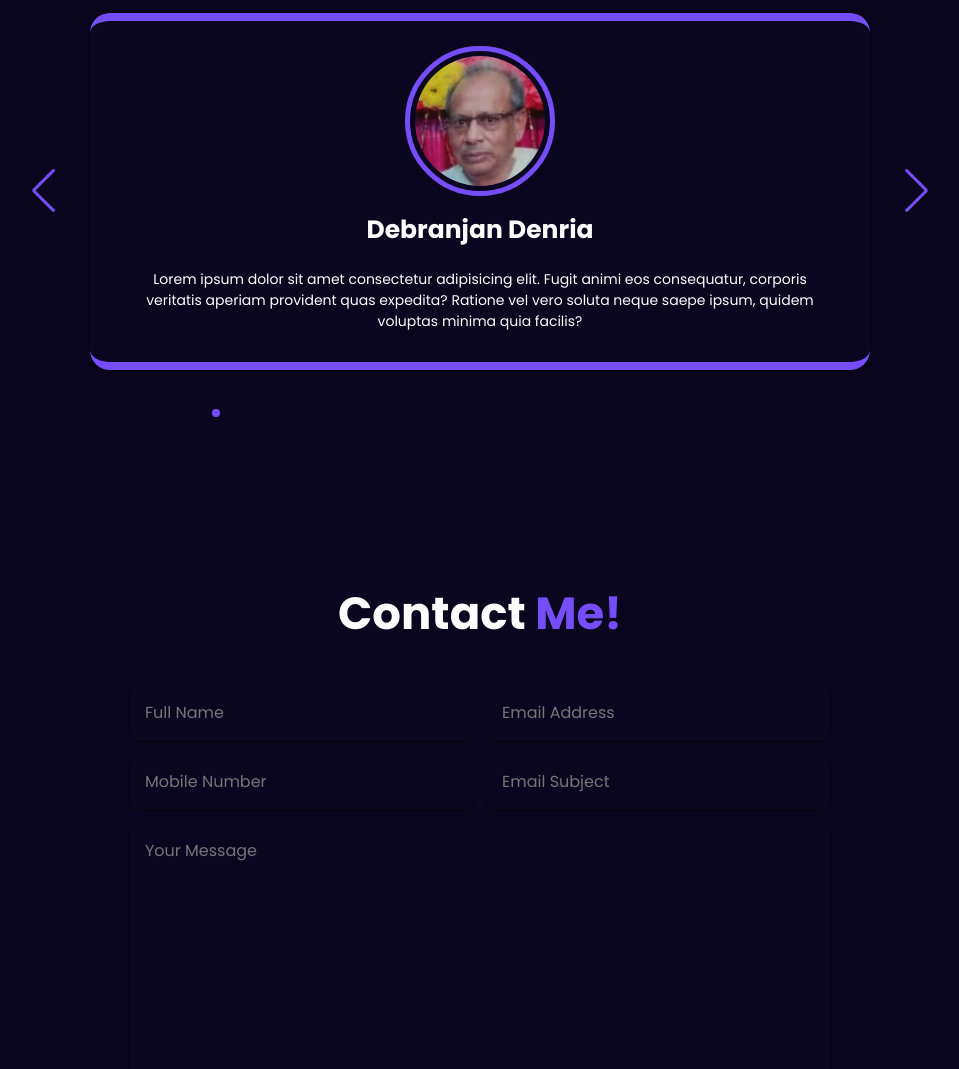
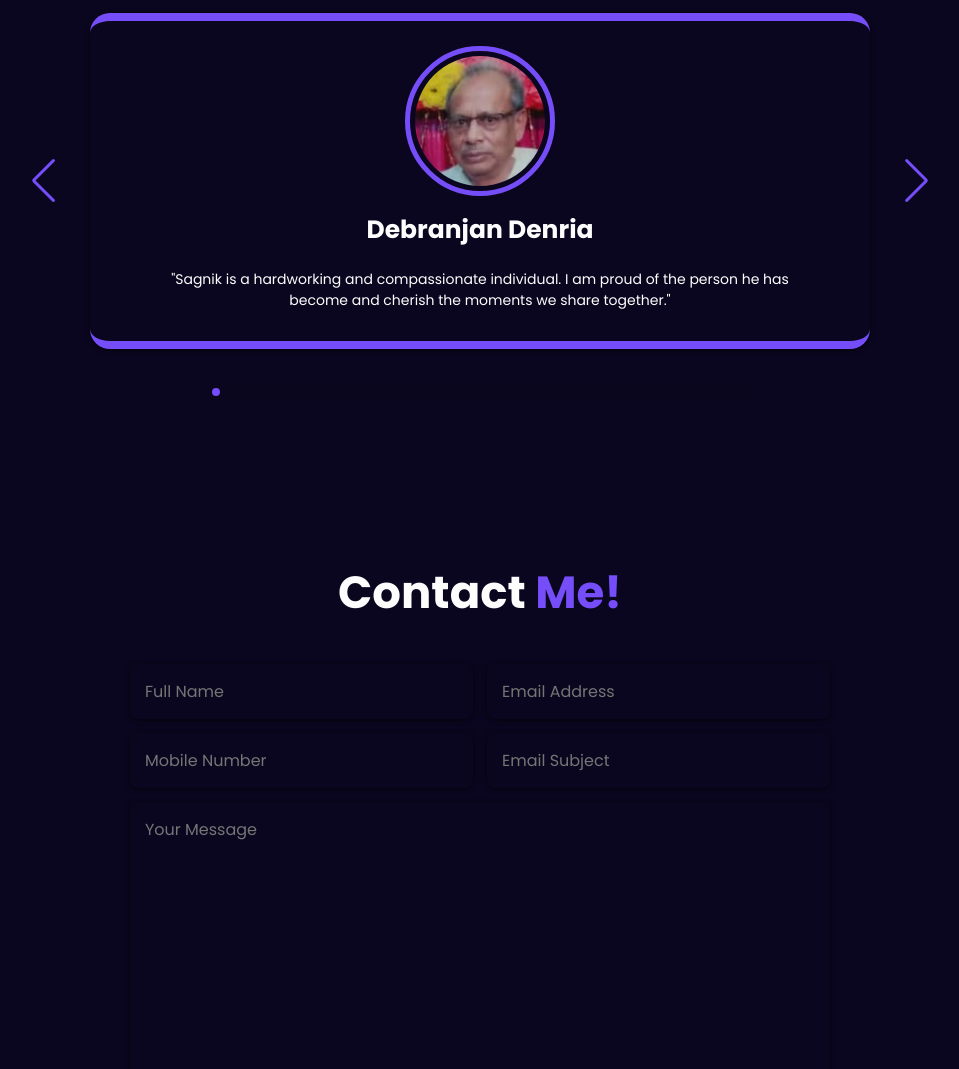
Before and after one commit to Sagnik007-droid/sagnik-portfolio, a website: page index.html in a window 1280 px wide. Shown: the part 3726-4795 px from the top of the page, without its empty margins (160-1119 px from the left). Drawn offline with nearby package versions, Linux system fonts and the light colour scheme; some packages are replaced by stand-ins of ours; a script that the page names is missing.

Commit message:
Updated testimonials section

```diff
--- a/index.html
+++ b/index.html
@@ -171,172 +171,175 @@
                     <div class="testimonial-slide swiper-slide">
                         <img src="images/testimonials/dadu.png" alt="">
                         <h3>Debranjan Denria</h3>
-                        <p>Lorem ipsum dolor sit amet consectetur adipisicing elit. Fugit animi eos consequatur, corporis veritatis aperiam provident quas expedita? Ratione vel vero soluta neque saepe ipsum, quidem voluptas minima quia facilis?</p>
+                        <p>"Sagnik is a hardworking and compassionate individual. I am proud of the person he has become and cherish the moments we share together."</p>
                     </div>
                     <div class="testimonial-slide swiper-slide">
                         <img src="images/testimonials/kruti.png" alt="">
                         <h3>Rakhi Ghosh</h3>
-                        <p>Lorem ipsum dolor sit amet consectetur adipisicing elit. Fugit animi eos consequatur, corporis veritatis aperiam provident quas expedita? Ratione vel vero soluta neque saepe ipsum, quidem voluptas minima quia facilis?</p>
+                        <p>"Sagnik is a dedicated and passionate individual. I appreciate the time we shared and wish him all the best in his future."</p>
                     </div>
                     <div class="testimonial-slide swiper-slide">
                         <img src="images/testimonials/dipu.png" alt="">
                         <h3>Dipanjan Pal</h3>
-                        <p>Lorem ipsum dolor sit amet consectetur adipisicing elit. Fugit animi eos consequatur, corporis veritatis aperiam provident quas expedita? Ratione vel vero soluta neque saepe ipsum, quidem voluptas minima quia facilis?</p>
+                        <p>"Sagnik's attention to detail and problem-solving skills are exceptional. He consistently delivers high-quality work."</p>
                     </div>
                     <div class="testimonial-slide swiper-slide">
                         <img src="images/testimonials/subhayu.png" alt="">
                         <h3>Subhayu Ghosh</h3>
-                        <p>Lorem ipsum dolor sit amet consectetur adipisicing elit. Fugit animi eos consequatur, corporis veritatis aperiam provident quas expedita? Ratione vel vero soluta neque saepe ipsum, quidem voluptas minima quia facilis?</p>
+                        <p>"Working with Sagnik has been a pleasure. His creativity and dedication make him a valuable team member."</p>
                     </div>
                     <div class="testimonial-slide swiper-slide">
                         <img src="images/testimonials/nabu.png" alt="">
                         <h3>Navonil Karmakar</h3>
-                        <p>Lorem ipsum dolor sit amet consectetur adipisicing elit. Fugit animi eos consequatur, corporis veritatis aperiam provident quas expedita? Ratione vel vero soluta neque saepe ipsum, quidem voluptas minima quia facilis?</p>
+                        <p>"Sagnik has a unique ability to understand user needs and translate them into effective designs. Highly recommended!"
+                        </p>
                     </div>
                     <div class="testimonial-slide swiper-slide">
                         <img src="images/testimonials/tammy.png" alt="">
                         <h3>Tamaghna Das</h3>
-                        <p>Lorem ipsum dolor sit amet consectetur adipisicing elit. Fugit animi eos consequatur, corporis veritatis aperiam provident quas expedita? Ratione vel vero soluta neque saepe ipsum, quidem voluptas minima quia facilis?</p>
+                        <p>"Sagnik's insights into market trends have helped us make informed decisions. His contributions are invaluable."</p>
                     </div>
                     <div class="testimonial-slide swiper-slide">
                         <img src="images/testimonials/happy.png" alt="">
                         <h3>Swarnabho Santra</h3>
-                        <p>Lorem ipsum dolor sit amet consectetur adipisicing elit. Fugit animi eos consequatur, corporis veritatis aperiam provident quas expedita? Ratione vel vero soluta neque saepe ipsum, quidem voluptas minima quia facilis?</p>
+                        <p>"Sagnik is a proactive problem solver. His ability to think outside the box has led to innovative solutions."</p>
                     </div>
                     <div class="testimonial-slide swiper-slide">
                         <img src="images/testimonials/camel.png" alt="">
                         <h3>Camellia Mitra</h3>
-                        <p>Lorem ipsum dolor sit amet consectetur adipisicing elit. Fugit animi eos consequatur, corporis veritatis aperiam provident quas expedita? Ratione vel vero soluta neque saepe ipsum, quidem voluptas minima quia facilis?</p>
+                        <p>"Sagnik's analytical skills are top-notch. He has a knack for turning complex data into actionable insights."</p>
                     </div>
                     <div class="testimonial-slide swiper-slide">
                         <img src="images/testimonials/sri.png" alt="">
                         <h3>Sridipta Mukherjee</h3>
-                        <p>Lorem ipsum dolor sit amet consectetur adipisicing elit. Fugit animi eos consequatur, corporis veritatis aperiam provident quas expedita? Ratione vel vero soluta neque saepe ipsum, quidem voluptas minima quia facilis?</p>
+                        <p>"Sagnik's writing is engaging and impactful. He knows how to connect with the audience effectively."</p>
                     </div>
                     <div class="testimonial-slide swiper-slide">
                         <img src="images/testimonials/shreya.png" alt="">
                         <h3>Shreya Hazra</h3>
-                        <p>Lorem ipsum dolor sit amet consectetur adipisicing elit. Fugit animi eos consequatur, corporis veritatis aperiam provident quas expedita? Ratione vel vero soluta neque saepe ipsum, quidem voluptas minima quia facilis?</p>
+                        <p>"Sagnik's thorough understanding of business processes has greatly improved our workflow efficiency."</p>
                     </div>
                     <div class="testimonial-slide swiper-slide">
                         <img src="images/testimonials/mandal.png" alt="">
                         <h3>Sagnik Mandal</h3>
-                        <p>Lorem ipsum dolor sit amet consectetur adipisicing elit. Fugit animi eos consequatur, corporis veritatis aperiam provident quas expedita? Ratione vel vero soluta neque saepe ipsum, quidem voluptas minima quia facilis?</p>
+                        <p>"Sagnik's design work is both creative and functional. He has a great eye for aesthetics."</p>
                     </div>
                     <div class="testimonial-slide swiper-slide">
                         <img src="images/testimonials/soumya.png" alt="">
                         <h3>Soumya Chakraborty</h3>
-                        <p>Lorem ipsum dolor sit amet consectetur adipisicing elit. Fugit animi eos consequatur, corporis veritatis aperiam provident quas expedita? Ratione vel vero soluta neque saepe ipsum, quidem voluptas minima quia facilis?</p>
+                        <p>"Sagnik is a reliable team player. His technical skills and willingness to help others are commendable."</p>
                     </div>
                     <div class="testimonial-slide swiper-slide">
                         <img src="images/testimonials/somtirtha.png" alt="">
                         <h3>Somtirtha Das</h3>
-                        <p>Lorem ipsum dolor sit amet consectetur adipisicing elit. Fugit animi eos consequatur, corporis veritatis aperiam provident quas expedita? Ratione vel vero soluta neque saepe ipsum, quidem voluptas minima quia facilis?</p>
+                        <p>"Sagnik's interpersonal skills make him a joy to work with. He fosters a positive team environment."</p>
                     </div>
                     <div class="testimonial-slide swiper-slide">
                         <img src="images/testimonials/shibu.png" alt="">
                         <h3>Shibasish Nag</h3>
-                        <p>Lorem ipsum dolor sit amet consectetur adipisicing elit. Fugit animi eos consequatur, corporis veritatis aperiam provident quas expedita? Ratione vel vero soluta neque saepe ipsum, quidem voluptas minima quia facilis?</p>
+                        <p>"Sagnik's ability to build relationships is impressive. He has a natural talent for sales."</p>
                     </div>
                     <div class="testimonial-slide swiper-slide">
                         <img src="images/testimonials/avhik.png" alt="">
                         <h3>Avhik Das</h3>
-                        <p>Lorem ipsum dolor sit amet consectetur adipisicing elit. Fugit animi eos consequatur, corporis veritatis aperiam provident quas expedita? Ratione vel vero soluta neque saepe ipsum, quidem voluptas minima quia facilis?</p>
+                        <p>"Sagnik's research skills are outstanding. He approaches problems with curiosity and rigor."</p>
                     </div>
                     <div class="testimonial-slide swiper-slide">
                         <img src="images/testimonials/titas.png" alt="">
                         <h3>Titas Das</h3>
-                        <p>Lorem ipsum dolor sit amet consectetur adipisicing elit. Fugit animi eos consequatur, corporis veritatis aperiam provident quas expedita? Ratione vel vero soluta neque saepe ipsum, quidem voluptas minima quia facilis?</p>
+                        <p>"Sagnik's financial acumen has been a great asset to our team. He provides valuable insights."</p>
                     </div>
                     <div class="testimonial-slide swiper-slide">
                         <img src="images/testimonials/sudip.png" alt="">
                         <h3>Sudip Bhowmick</h3>
-                        <p>Lorem ipsum dolor sit amet consectetur adipisicing elit. Fugit animi eos consequatur, corporis veritatis aperiam provident quas expedita? Ratione vel vero soluta neque saepe ipsum, quidem voluptas minima quia facilis?</p>
+                        <p>"Sagnik's organizational skills are exceptional. He keeps projects on track and within budget."
+                        </p>
                     </div>
                     <div class="testimonial-slide swiper-slide">
                         <img src="images/testimonials/ritam.png" alt="">
                         <h3>Ritam Das</h3>
-                        <p>Lorem ipsum dolor sit amet consectetur adipisicing elit. Fugit animi eos consequatur, corporis veritatis aperiam provident quas expedita? Ratione vel vero soluta neque saepe ipsum, quidem voluptas minima quia facilis?</p>
+                        <p>"Sagnik's coding skills are impressive. He writes clean, efficient code and is always eager to learn."</p>
                     </div>
                     <div class="testimonial-slide swiper-slide">
                         <img src="images/testimonials/kalyan.png" alt="">
                         <h3>Kalyan Sundar Panigrahi</h3>
-                        <p>Lorem ipsum dolor sit amet consectetur adipisicing elit. Fugit animi eos consequatur, corporis veritatis aperiam provident quas expedita? Ratione vel vero soluta neque saepe ipsum, quidem voluptas minima quia facilis?</p>
+                        <p>"Sagnik's commitment to customer satisfaction is evident in everything he does. He goes above and beyond."</p>
                     </div>
                     <div class="testimonial-slide swiper-slide">
                         <img src="images/testimonials/pragga.png" alt="">
                         <h3>Prajna Podder</h3>
-                        <p>Lorem ipsum dolor sit amet consectetur adipisicing elit. Fugit animi eos consequatur, corporis veritatis aperiam provident quas expedita? Ratione vel vero soluta neque saepe ipsum, quidem voluptas minima quia facilis?</p>
+                        <p>"Sagnik's technical expertise in networking has greatly improved our infrastructure."</p>
                     </div>
                     <div class="testimonial-slide swiper-slide">
                         <img src="images/testimonials/susmita2.png" alt="">
                         <h3>Susmita Das</h3>
-                        <p>Lorem ipsum dolor sit amet consectetur adipisicing elit. Fugit animi eos consequatur, corporis veritatis aperiam provident quas expedita? Ratione vel vero soluta neque saepe ipsum, quidem voluptas minima quia facilis?</p>
+                        <p>"Sagnik's creativity shines in event planning. He brings fresh ideas that make our events memorable."</p>
                     </div>
                     <div class="testimonial-slide swiper-slide">
                         <img src="images/testimonials/ananya.png" alt="">
                         <h3>Ananya Ghosh</h3>
-                        <p>Lorem ipsum dolor sit amet consectetur adipisicing elit. Fugit animi eos consequatur, corporis veritatis aperiam provident quas expedita? Ratione vel vero soluta neque saepe ipsum, quidem voluptas minima quia facilis?</p>
+                        <p>"Sagnik's knowledge of SEO strategies has significantly boosted our online presence."</p>
                     </div>
                     <div class="testimonial-slide swiper-slide">
                         <img src="images/testimonials/rachaana.png" alt="">
                         <h3>Rachana Patra</h3>
-                        <p>Lorem ipsum dolor sit amet consectetur adipisicing elit. Fugit animi eos consequatur, corporis veritatis aperiam provident quas expedita? Ratione vel vero soluta neque saepe ipsum, quidem voluptas minima quia facilis?</p>
+                        <p>"Sagnik has a keen understanding of branding. His strategies have helped elevate our brand image."</p>
                     </div>
                     <div class="testimonial-slide swiper-slide">
                         <img src="images/testimonials/sovon.png" alt="">
                         <h3>Sovan Bhattacharya</h3>
-                        <p>Lorem ipsum dolor sit amet consectetur adipisicing elit. Fugit animi eos consequatur, corporis veritatis aperiam provident quas expedita? Ratione vel vero soluta neque saepe ipsum, quidem voluptas minima quia facilis?</p>
+                        <p>"Sagnik's web development skills are top-tier. He creates user-friendly and visually appealing websites."</p>
                     </div>
                     <div class="testimonial-slide swiper-slide">
                         <img src="images/testimonials/rahul.png" alt="">
                         <h3>Rahul Hazra</h3>
-                        <p>Lorem ipsum dolor sit amet consectetur adipisicing elit. Fugit animi eos consequatur, corporis veritatis aperiam provident quas expedita? Ratione vel vero soluta neque saepe ipsum, quidem voluptas minima quia facilis?</p>
+                        <p>"Sagnik's social media strategies have increased our engagement and reach significantly."</p>
                     </div>
                     <div class="testimonial-slide swiper-slide">
                         <img src="images/testimonials/sagar.png" alt="">
                         <h3>Sagar Biswas</h3>
-                        <p>Lorem ipsum dolor sit amet consectetur adipisicing elit. Fugit animi eos consequatur, corporis veritatis aperiam provident quas expedita? Ratione vel vero soluta neque saepe ipsum, quidem voluptas minima quia facilis?</p>
+                        <p>"Sagnik's attention to detail ensures that our products meet the highest quality standards."</p>
                     </div>
                     <div class="testimonial-slide swiper-slide">
                         <img src="images/testimonials/purnendu.png" alt="">
                         <h3>Purnendu Panja</h3>
-                        <p>Lorem ipsum dolor sit amet consectetur adipisicing elit. Fugit animi eos consequatur, corporis veritatis aperiam provident quas expedita? Ratione vel vero soluta neque saepe ipsum, quidem voluptas minima quia facilis?</p>
+                        <p>"Sagnik's writing is not only persuasive but also resonates with our target audience."</p>
                     </div>
                     <div class="testimonial-slide swiper-slide">
                         <img src="images/testimonials/ardhendu.png" alt="">
                         <h3>Ardhendu Manna</h3>
-                        <p>Lorem ipsum dolor sit amet consectetur adipisicing elit. Fugit animi eos consequatur, corporis veritatis aperiam provident quas expedita? Ratione vel vero soluta neque saepe ipsum, quidem voluptas minima quia facilis?</p>
+                        <p>"Sagnik's insights into supply chain management have streamlined our operations."</p>
                     </div>
                     <div class="testimonial-slide swiper-slide">
                         <img src="images/testimonials/hriju.png" alt="">
                         <h3>Hriju Saha</h3>
-                        <p>Lorem ipsum dolor sit amet consectetur adipisicing elit. Fugit animi eos consequatur, corporis veritatis aperiam provident quas expedita? Ratione vel vero soluta neque saepe ipsum, quidem voluptas minima quia facilis?</p>
+                        <p>"Sagnik's training programs are engaging and effective. He has a talent for teaching."</p>
                     </div>
                     <div class="testimonial-slide swiper-slide">
                         <img src="images/testimonials/rishav.png" alt="">
                         <h3>Rishav Mandal</h3>
-                        <p>Lorem ipsum dolor sit amet consectetur adipisicing elit. Fugit animi eos consequatur, corporis veritatis aperiam provident quas expedita? Ratione vel vero soluta neque saepe ipsum, quidem voluptas minima quia facilis?</p>
+                        <p>"Sagnik's understanding of legal matters is impressive. He provides sound advice."</p>
                     </div>
                     <div class="testimonial-slide swiper-slide">
                         <img src="images/testimonials/bang.png" alt="">
                         <h3>Sangram Samanta</h3>
-                        <p>Lorem ipsum dolor sit amet consectetur adipisicing elit. Fugit animi eos consequatur, corporis veritatis aperiam provident quas expedita? Ratione vel vero soluta neque saepe ipsum, quidem voluptas minima quia facilis?</p>
+                        <p>"Sagnik's communication skills are exceptional. He knows how to handle media relations effectively."</p>
                     </div>
                     <div class="testimonial-slide swiper-slide">
                         <img src="images/testimonials/anirban.png" alt="">
                         <h3>Anirban Roy</h3>
-                        <p>Lorem ipsum dolor sit amet consectetur adipisicing elit. Fugit animi eos consequatur, corporis veritatis aperiam provident quas expedita? Ratione vel vero soluta neque saepe ipsum, quidem voluptas minima quia facilis?</p>
+                        <p>"Sagnik's design thinking approach has led to innovative product solutions."
+                        </p>
                     </div>
                     <div class="testimonial-slide swiper-slide">
                         <img src="images/testimonials/sandip.png" alt="">
                         <h3>Sandip Bej</h3>
-                        <p>Lorem ipsum dolor sit amet consectetur adipisicing elit. Fugit animi eos consequatur, corporis veritatis aperiam provident quas expedita? Ratione vel vero soluta neque saepe ipsum, quidem voluptas minima quia facilis?</p>
+                        <p>"Sagnik's ability to connect with the community is remarkable. He fosters strong relationships."</p>
                     </div>
                     <div class="testimonial-slide swiper-slide">
                         <img src="images/testimonials/somesh.png" alt="">
                         <h3>Somesh Chakraborty</h3>
-                        <p>Lorem ipsum dolor sit amet consectetur adipisicing elit. Fugit animi eos consequatur, corporis veritatis aperiam provident quas expedita? Ratione vel vero soluta neque saepe ipsum, quidem voluptas minima quia facilis?</p>
+                        <p>"Sagnik's strategies have significantly improved our online sales performance."</p>
                     </div>
                 </div>
 
```
